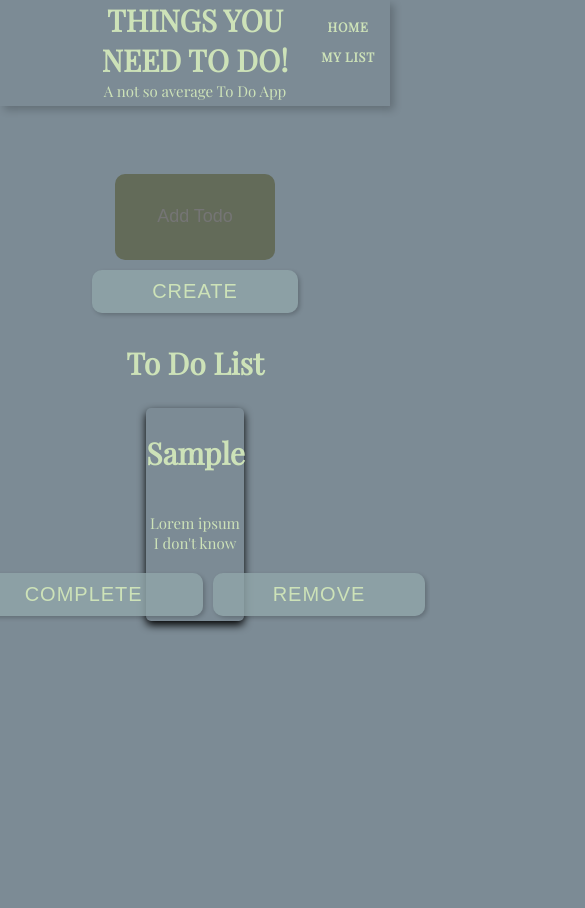
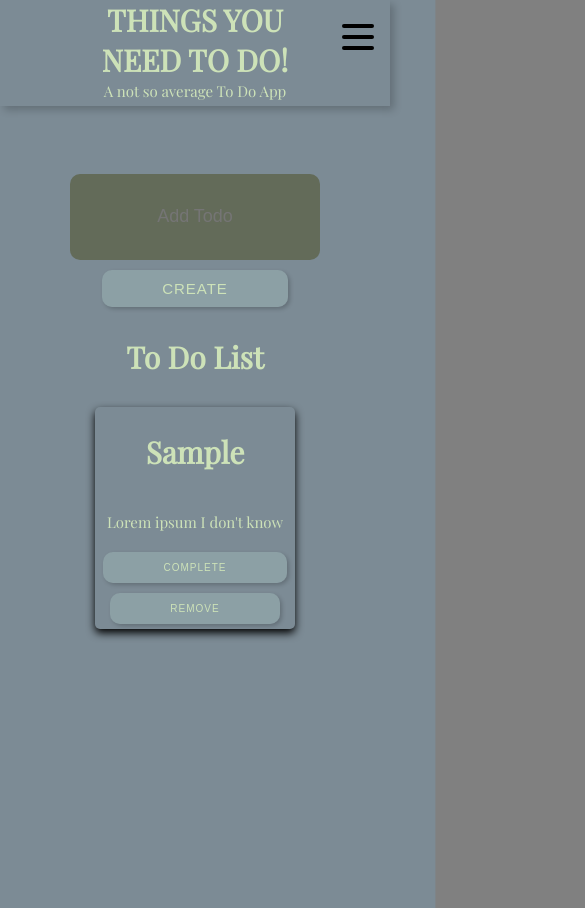
Before and after one commit to Spiritusanti/ToDoApp, a React (Create React App) app: page /todo in a window 390 px wide. Both pictures are taken after typing "Sample" into the empty fields and a click on the button "CREATE". Shown: the top 908 px of the page, 585 px wide, since content can reach past the window. Before the commit the page ends 844 px from the top, so only its background shows below. Built offline with nearby package versions, Linux system fonts and the light colour scheme.

Commit message:
correcting push from wrong directory - added new menu functionality, added media queries to improve mobile experience, and updated README and DAILYGOALS to reflect current status

```diff
--- a/src/App.js
+++ b/src/App.js
@@ -1,19 +1,30 @@
 // library imports
-import React from 'react';
+import React, { useRef, useState } from 'react';
+import { useOnClickOutside } from './hooks';
 import { Route, Switch } from 'react-router';
 // Page imports
 import SplashPage from './pages/SplashPage/SplashPage';
 import ToDoPage from './pages/ToDoPage/ToDoPage';
 // Component imports
 import Header from './components/Header/Header.component';
+import Burger from './components/menu/burger/Burger.component';
+import Menu from './components/menu/Menu/Menu.component';
 // styles imports
 import './App.scss';
 
 
 function App() {
+  const [open, setOpen] = useState(false);
+  const node = useRef();
+  useOnClickOutside(node, () => setOpen(false));
+
   return (
     <div className="App">
     <Header />
+    <div ref={node}>
+      <Burger open={open} setOpen={setOpen}/>
+      <Menu open={open} setOpen={setOpen}/>
+    </div>
       <Switch>
         <Route exact path='/' component={SplashPage} />
         <Route exact path='/todo' component={ToDoPage} />
--- a/src/components/CustomButton/CustomButton.styles.scss
+++ b/src/components/CustomButton/CustomButton.styles.scss
@@ -1,4 +1,5 @@
 .custom-button-container {
+    width: 100%;
 
     button {padding: 10px 60px;
     margin: 5px;
@@ -9,7 +10,7 @@
     background: rgba(144, 165, 169, 0.8);
     text-transform: uppercase;
     color: #CDE2B8;
-    font-size: 20px;
+    font-size: 1em;
     letter-spacing: 1px;
     }
 
--- a/src/components/Header/Header.component.js
+++ b/src/components/Header/Header.component.js
@@ -1,6 +1,5 @@
 import React from 'react';
 import './Header.styles.scss'
-import { Link } from 'react-router-dom';
 
 const Header = () => {
     return (
@@ -8,14 +7,6 @@ const Header = () => {
             <div className='title-container'>
                 <h1>THINGS YOU NEED TO DO!</h1>
                 <span>A not so average To Do App</span>
-                <div className='nav'>
-                    <Link to='/'>
-                        <h3>HOME</h3>
-                    </Link>
-                    <Link to='/todo'>
-                        <h3>My List</h3>
-                    </Link>
-                </div>
             </div>
         </div>
     );
--- a/src/components/InputForm/InputForm.styles.scss
+++ b/src/components/InputForm/InputForm.styles.scss
@@ -14,7 +14,7 @@
             text-align: center;
             background: #636B59;
             color: white;
-            width: 40%;
+            width: 100%;
             height: 10vh;
             border: none;
             border-radius: 10px;
--- a/src/components/List/List.styles.scss
+++ b/src/components/List/List.styles.scss
@@ -8,9 +8,16 @@
     }
 
     .todos-container {
+        width: 80%;
         display: flex;
-        flex-direction: column;
         align-items: center;
         font-size: 10px;
     }
+
+    @media (max-width: 480px) {
+        .todos-container {
+            width: 100%;
+            flex-direction: column;
+        }
+    }
 }
--- a/src/components/ListItem/ListItem.styles.scss
+++ b/src/components/ListItem/ListItem.styles.scss
@@ -1,10 +1,11 @@
 .listItem {
     height: 95%;
-    width: 25vw;
+    width: 200px;
     text-align: center;
     border-radius: 5px;
     background: inherit;
     box-shadow: 0 4px 8px black;
+    margin: 5px;
 
 
     &:hover {
@@ -20,7 +21,6 @@
     .info-container{
         display: flex;
         justify-content: space-around;
-        align-items: center;
         color: #CDE2B8;
 
         h2, p {
@@ -30,6 +30,7 @@
 
     .actions-container {
         display: flex;
+        flex-direction: column;
         justify-content: center;
         align-items: center;
     }
--- /dev/null
+++ b/src/components/menu/burger/Burger.component.js
@@ -0,0 +1,17 @@
+// built following Maks Akymenko @ https://css-tricks.com/hamburger-menu-with-a-side-of-react-hooks-and-styled-components/
+
+import React from 'react';
+import './Burger.styles.scss'
+
+
+const Burger = ({ open, setOpen }) => {
+    return (
+        <button open={open} onClick={() => setOpen(!open)} className='burger-button'>
+            <div style={open ? {transform:"rotate(45deg)"} : {transform:"rotate(0)"} }/>
+            <div style={open ? {transform:"translateX(20px)", opacity:0} : {transform:"translateX(0)", opacity: 1}}/>
+            <div style={open ? {transform:"rotate(-45deg)"} : {transform:"rotate(0)"} }/>
+        </button>
+    )
+}
+
+export default Burger;
--- /dev/null
+++ b/src/components/menu/burger/Burger.styles.scss
@@ -0,0 +1,33 @@
+.burger-button {
+    position: absolute;
+    top: 2.5%;
+    right: 2rem;
+    display: flex;
+    flex-direction: column;
+    justify-content: space-around;
+    width: 2rem;
+    height: 2rem;
+    background: transparent;
+    border: none;
+    cursor: pointer;
+    padding: 0;
+    z-index: 10;
+
+    &:focus {
+        outline: none;
+    }
+
+    div {
+        width: 2rem;
+        height: 0.25rem;
+        background: black;
+        border-radius: 10px;
+        transition: all 0.3s linear;
+        position: relative;
+        transform-origin: 1px;
+    }
+
+    @media(max-width: 480px) {
+        right: 1rem;
+    }
+}
--- /dev/null
+++ b/src/hooks.js
@@ -0,0 +1,17 @@
+// built following Maks Akymenko @ https://css-tricks.com/hamburger-menu-with-a-side-of-react-hooks-and-styled-components/
+import { useEffect } from 'react';
+
+export const useOnClickOutside = (ref, handler) => {
+    useEffect(() => {
+        const listener = e => {
+            if(!ref.current || ref.current.contains(e.target)) {
+                return;
+            }
+            handler(e);
+        };
+        document.addEventListener('mousedown', listener);
+        return () => {
+            document.removeEventListener('mousedown', listener);
+        };
+    }, [ref, handler]);
+};
--- a/src/pages/ToDoPage/ToDoPage.styles.scss
+++ b/src/pages/ToDoPage/ToDoPage.styles.scss
@@ -2,5 +2,7 @@
     .content {
         display: flex;
         flex-direction: column;
+        align-items: center;
+
     }
 }
```
Also changed, not shown: 2 other files (tests, documents, lock files or other folders).
